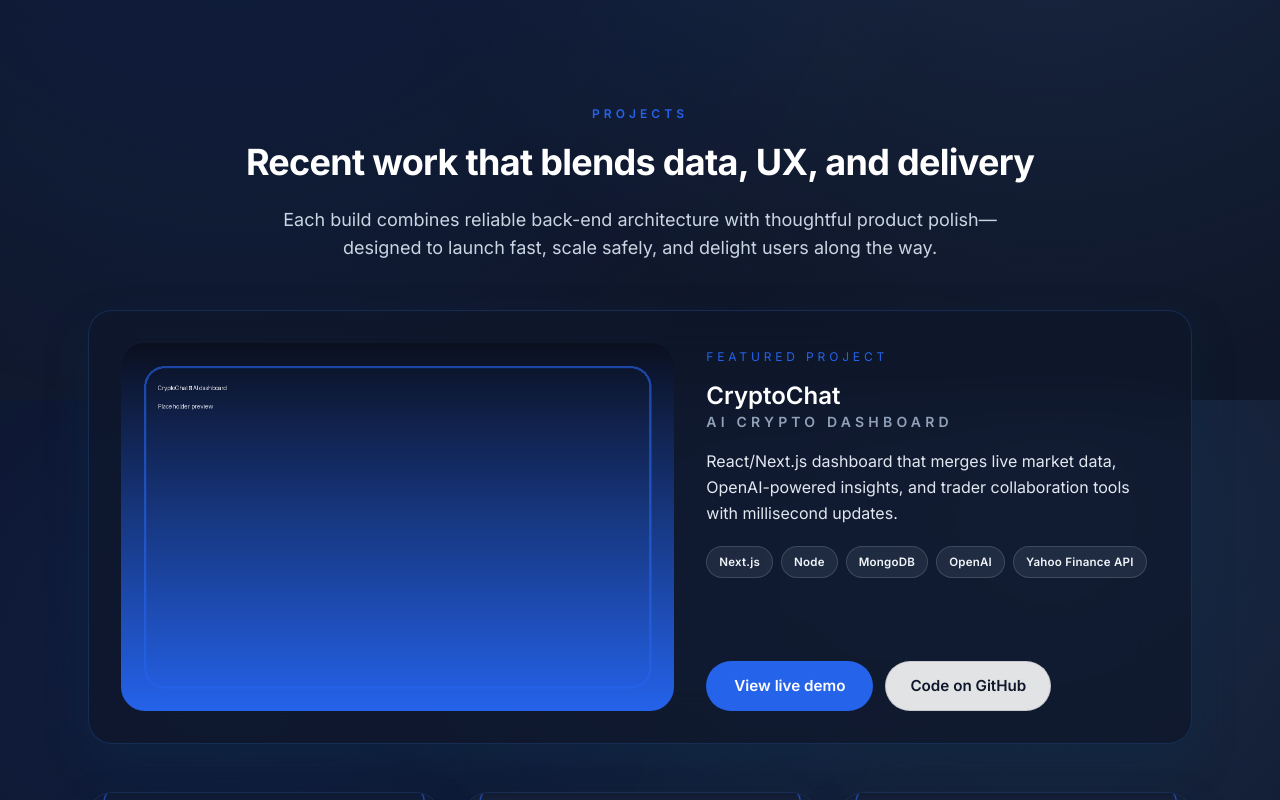
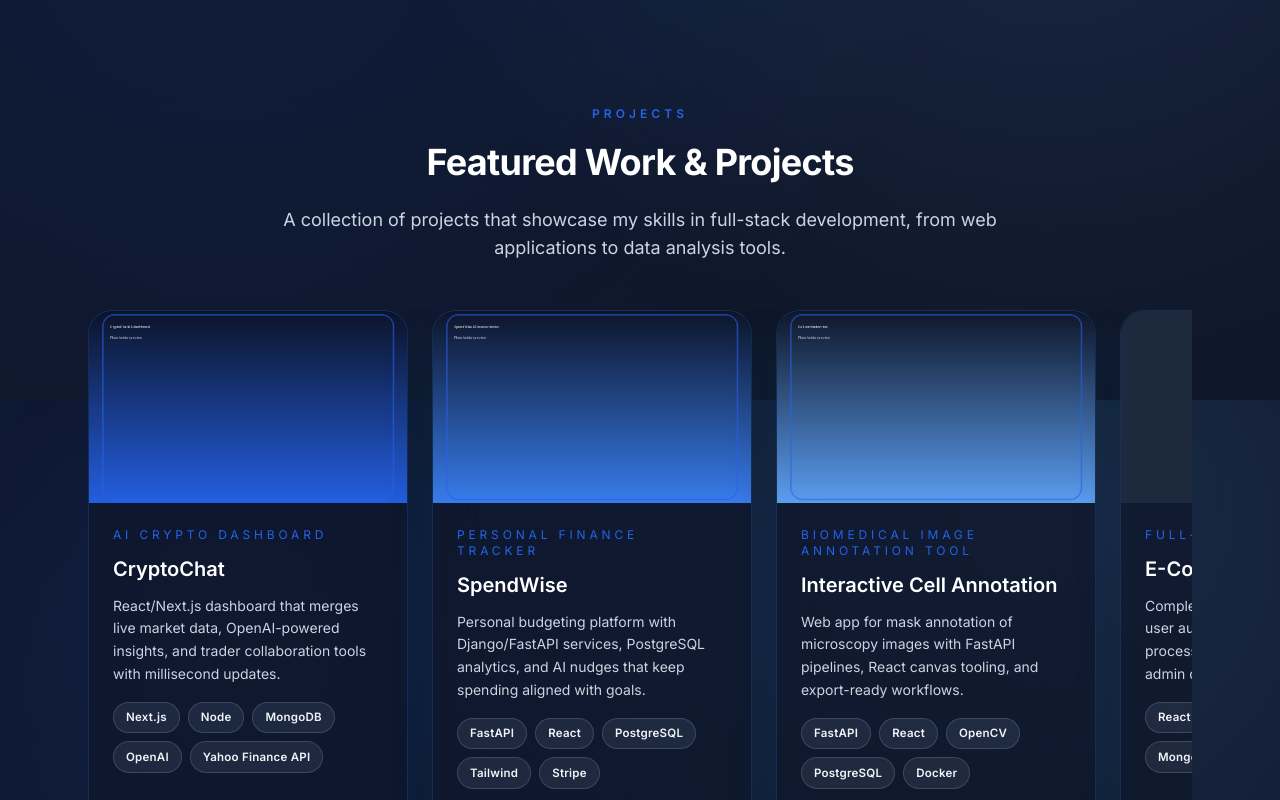
Before and after one commit to eppm27/website, a React (Vite) app in the folder my-portfolio/: page / in a window 1280 px wide. Shown: the part 2000-2800 px from the top of the page. Built offline with nearby package versions, Linux system fonts and the light colour scheme.

Commit message:
Refactor footer and navbar components for improved structure; update project showcase with new placeholder projects

```diff
--- a/my-portfolio/src/components/Navbar.jsx
+++ b/my-portfolio/src/components/Navbar.jsx
@@ -41,37 +41,7 @@
   },
 ];
 
-const ThemeToggle = () => {
-  const { theme, toggleTheme } = useTheme();
-  const isDark = theme === "dark";
 
-  return (
-    <button
-      type="button"
-      className="icon-button focus-ring"
-      aria-label={isDark ? "Switch to light theme" : "Switch to dark theme"}
-      onClick={toggleTheme}
-    >
-      {isDark ? (
-        <svg aria-hidden="true" width="18" height="18" viewBox="0 0 24 24" fill="none" stroke="currentColor" strokeWidth="1.6">
-          <circle cx="12" cy="12" r="4.5" />
-          <line x1="12" y1="2" x2="12" y2="4" />
-          <line x1="12" y1="20" x2="12" y2="22" />
-          <line x1="4" y1="12" x2="2" y2="12" />
-          <line x1="22" y1="12" x2="20" y2="12" />
-          <line x1="5" y1="5" x2="3.6" y2="3.6" />
-          <line x1="20.4" y1="20.4" x2="19" y2="19" />
-          <line x1="19" y1="5" x2="20.4" y2="3.6" />
-          <line x1="3.6" y1="20.4" x2="5" y2="19" />
-        </svg>
-      ) : (
-        <svg aria-hidden="true" width="18" height="18" viewBox="0 0 24 24" fill="none" stroke="currentColor" strokeWidth="1.6">
-          <path d="M21 12.79A9 9 0 1 1 11.21 3a7 7 0 0 0 9.79 9.79Z" />
-        </svg>
-      )}
-    </button>
-  );
-};
 
 const Navbar = () => {
   const { theme } = useTheme();
@@ -153,11 +123,9 @@
               <span className="text-sm font-medium">{label}</span>
             </a>
           ))}
-          <ThemeToggle />
         </div>
 
         <div className="flex items-center gap-2 lg:hidden">
-          <ThemeToggle />
           <button
             type="button"
             className="icon-button focus-ring"
--- a/my-portfolio/src/components/Projects.jsx
+++ b/my-portfolio/src/components/Projects.jsx
@@ -1,58 +1,93 @@
 import TechBadge from "./TechBadge.jsx";
 import { useTheme } from "../context/ThemeContext.jsx";
 
-const projects = [
+// Projects - mix of your previous projects and additional placeholders
+const placeholderProjects = [
   {
+    id: 1,
     title: "CryptoChat",
     subtitle: "AI Crypto Dashboard",
-    description:
-      "React/Next.js dashboard that merges live market data, OpenAI-powered insights, and trader collaboration tools with millisecond updates.",
+    description: "React/Next.js dashboard that merges live market data, OpenAI-powered insights, and trader collaboration tools with millisecond updates.",
     stack: ["Next.js", "Node", "MongoDB", "OpenAI", "Yahoo Finance API"],
     image: "/projects/cryptochat.png",
-    alt: "CryptoChat dashboard interface showing chat and price charts",
-    live: "https://example.com/cryptochat",
+    live: "https://example.com/cryptochat-demo",
     github: "https://github.com/eppm27/cryptochat",
-    featured: true,
   },
   {
+    id: 2,
     title: "SpendWise",
     subtitle: "Personal Finance Tracker",
-    description:
-      "Personal budgeting platform with Django/FastAPI services, PostgreSQL analytics, and AI nudges that keep spending aligned with goals.",
+    description: "Personal budgeting platform with Django/FastAPI services, PostgreSQL analytics, and AI nudges that keep spending aligned with goals.",
     stack: ["FastAPI", "React", "PostgreSQL", "Tailwind", "Stripe"],
     image: "/projects/spendwise.png",
-    alt: "SpendWise budgeting charts and savings goals",
-    live: "https://example.com/spendwise",
+    live: "https://example.com/spendwise-demo",
     github: "https://github.com/eppm27/spendwise",
   },
   {
+    id: 3,
     title: "Interactive Cell Annotation",
     subtitle: "Biomedical image annotation tool",
-    description:
-      "Web app for mask annotation of microscopy images with FastAPI pipelines, React canvas tooling, and export-ready workflows.",
+    description: "Web app for mask annotation of microscopy images with FastAPI pipelines, React canvas tooling, and export-ready workflows.",
     stack: ["FastAPI", "React", "OpenCV", "PostgreSQL", "Docker"],
     image: "/projects/cell-annotation.png",
-    alt: "Cell annotation tool with brush and mask preview",
-    live: "https://example.com/cell-annotation",
+    live: "https://example.com/cell-annotation-demo",
     github: "https://github.com/eppm27/cell-annotation",
   },
   {
-    title: "Interactive Cell Annotation",
-    subtitle: "Biomedical image annotation tool",
-    description:
-      "Web app for mask annotation of microscopy images with FastAPI pipelines, React canvas tooling, and export-ready workflows.",
-    stack: ["FastAPI", "React", "OpenCV", "PostgreSQL", "Docker"],
-    image: "/projects/cell-annotation.png",
-    alt: "Cell annotation tool with brush and mask preview",
-    live: "https://example.com/cell-annotation",
-    github: "https://github.com/eppm27/cell-annotation",
+    id: 4,
+    title: "E-Commerce Platform",
+    subtitle: "Full-Stack Shopping App",
+    description: "Complete e-commerce solution with user authentication, payment processing, inventory management, and admin dashboard.",
+    stack: ["React", "Node.js", "Express", "MongoDB", "Stripe"],
+    live: "https://example.com/ecommerce-demo",
+    github: "https://github.com/eppm27/ecommerce-platform",
+    isPlaceholder: true,
+  },
+  {
+    id: 5,
+    title: "Task Management System",
+    subtitle: "Project Collaboration Tool",
+    description: "Team productivity app with real-time collaboration, file sharing, task assignments, and progress tracking features.",
+    stack: ["Vue.js", "Laravel", "MySQL", "Socket.io", "AWS"],
+    live: "https://example.com/task-manager-demo",
+    github: "https://github.com/eppm27/task-management",
+    isPlaceholder: true,
+  },
+  {
+    id: 6,
+    title: "Weather Analytics Dashboard",
+    subtitle: "Data Visualization App",
+    description: "Interactive weather data visualization platform with historical trends, forecasting, and location-based insights.",
+    stack: ["Python", "Django", "D3.js", "PostgreSQL", "Redis"],
+    live: "https://example.com/weather-analytics-demo",
+    github: "https://github.com/eppm27/weather-analytics",
+    isPlaceholder: true,
+  },
+  {
+    id: 7,
+    title: "Social Media Scheduler",
+    subtitle: "Content Management Tool",
+    description: "Multi-platform social media scheduling and analytics tool with content calendar and engagement tracking.",
+    stack: ["React", "FastAPI", "PostgreSQL", "Celery", "Twitter API"],
+    live: "https://example.com/social-scheduler-demo",
+    github: "https://github.com/eppm27/social-scheduler",
+    isPlaceholder: true,
+  },
+  {
+    id: 8,
+    title: "Recipe Recommendation Engine",
+    subtitle: "AI-Powered Food App",
+    description: "Smart recipe app that suggests meals based on dietary preferences, available ingredients, and nutritional goals.",
+    stack: ["React Native", "Python", "TensorFlow", "MongoDB", "OpenAI"],
+    live: "https://example.com/recipe-engine-demo",
+    github: "https://github.com/eppm27/recipe-engine",
+    isPlaceholder: true,
   },
 ];
 
 const Projects = () => {
   const { theme } = useTheme();
   const isDark = theme === "dark";
-  const [featuredProject, ...supportingProjects] = projects;
 
   return (
     <section id="projects" className="py-20 md:py-28">
@@ -64,106 +99,49 @@
               isDark ? "text-white" : "text-slate-900"
             }`}
           >
-            Recent work that blends data, UX, and delivery
+            Featured Work & Projects
           </h2>
           <p
             className={`mx-auto mt-6 max-w-3xl text-lg ${
               isDark ? "text-slate-300" : "text-slate-600"
             }`}
           >
-            Each build combines reliable back-end architecture with thoughtful
-            product polish—designed to launch fast, scale safely, and delight
-            users along the way.
+            A collection of projects that showcase my skills in full-stack development,
+            from web applications to data analysis tools.
           </p>
         </div>
 
+        {/* Horizontal Scrolling Project Cards */}
+        <div className="mt-12 overflow-hidden">
+          <div className="flex gap-6 overflow-x-auto pb-4 scroll-smooth snap-x snap-mandatory">
+            {placeholderProjects.map((project) => (
               <article
-          className={`mt-12 grid gap-8 rounded-[1.75rem] p-6 sm:p-8 lg:grid-cols-[1.1fr_0.9fr] ${
-            isDark ? "card-layer-dark" : "card-layer-light"
-          } card-base`}
-        >
-          <div className="relative overflow-hidden rounded-[1.5rem]">
-            <img
-              src={featuredProject.image}
-              alt={featuredProject.alt}
-              width={720}
-              height={480}
-              loading="lazy"
-              className="h-full w-full object-cover"
-            />
-          </div>
-          <div className="flex flex-col gap-5">
-            <div>
-              <span className="text-xs uppercase tracking-[0.32em] text-[#2563eb]">
-                Featured project
-              </span>
-              <h3
-                className={`mt-3 text-2xl font-semibold ${
-                  isDark ? "text-white" : "text-slate-900"
-                }`}
-              >
-                {featuredProject.title}
-              </h3>
-              <p
-                className={`text-sm font-semibold uppercase tracking-[0.3em] ${
-                  isDark ? "text-slate-400" : "text-slate-500"
-                }`}
-              >
-                {featuredProject.subtitle}
-              </p>
-              <p
-                className={`mt-4 text-base leading-relaxed ${
-                  isDark ? "text-slate-200" : "text-slate-600"
-                }`}
-              >
-                {featuredProject.description}
-              </p>
-            </div>
-            <div className="flex flex-wrap gap-2">
-              {featuredProject.stack.map((tech) => (
-                <TechBadge key={tech} label={tech} />
-              ))}
-            </div>
-            <div className="mt-auto flex flex-wrap gap-3">
-              <a
-                href={featuredProject.live}
-                target="_blank"
-                rel="noopener noreferrer"
-                className="btn-primary focus-ring flex-1 justify-center md:flex-none"
-              >
-                View live demo
-              </a>
-              <a
-                href={featuredProject.github}
-                target="_blank"
-                rel="noopener noreferrer"
-                className="btn-secondary focus-ring flex-1 justify-center md:flex-none"
-              >
-                Code on GitHub
-              </a>
-            </div>
-          </div>
-        </article>
-
-        <div className="mt-12 grid gap-6 sm:grid-cols-2 lg:grid-cols-3">
-          {supportingProjects.map((project) => (
-            <article
-              key={project.title}
-              className={`card-base flex h-full flex-col ${
+                key={project.id}
+                className={`card-base flex-shrink-0 w-80 flex flex-col snap-start ${
                   isDark ? "card-layer-dark" : "card-layer-light"
                 }`}
               >
-              <div className="relative overflow-hidden rounded-[1.5rem] rounded-b-none">
+                {/* Project Image */}
+                <div className={`relative overflow-hidden rounded-[1.5rem] rounded-b-none h-48 ${
+                  isDark ? "bg-slate-800" : "bg-slate-200"
+                }`}>
+                  {project.image ? (
                     <img
                       src={project.image}
-                  alt={project.alt}
-                  width={480}
-                  height={320}
+                      alt={`${project.title} screenshot`}
+                      className="h-full w-full object-cover"
                       loading="lazy"
-                  className="h-48 w-full object-cover"
                     />
+                  ) : (
+                    <div className="flex items-center justify-center h-full">
+                      <div className={`text-4xl ${isDark ? "text-slate-600" : "text-slate-400"}`}>
+                        📱
                       </div>
-              <div className="flex flex-1 flex-col gap-5 p-6">
+                    </div>
+                  )}
+                </div>
+
+                <div className="flex flex-1 flex-col gap-4 p-6">
                   <div>
                     <p className="text-xs uppercase tracking-[0.32em] text-[#2563eb]">
                       {project.subtitle}
@@ -190,7 +168,7 @@
                     ))}
                   </div>
 
-                <div className="mt-auto flex flex-wrap gap-3">
+                  <div className="mt-auto flex gap-3">
                     <a
                       href={project.live}
                       target="_blank"
@@ -212,6 +190,9 @@
               </article>
             ))}
           </div>
+        </div>
+
+
 
         <div className="mt-12 flex flex-col items-center gap-3 text-center">
           <p
@@ -219,10 +200,10 @@
               isDark ? "text-slate-300" : "text-slate-600"
             }`}
           >
-            Want a deeper walkthrough or code review of these builds?
+            More projects coming soon! These are placeholder cards ready for your content.
           </p>
           <a href="#contact" className="btn-secondary focus-ring">
-            Book a project deep-dive
+            Let's discuss a project
           </a>
         </div>
       </div>
```
Also changed, not shown: my-portfolio/src/components/Footer.jsx (+62 -16 lines). Lines whose indentation alone changed are shown as unchanged.
